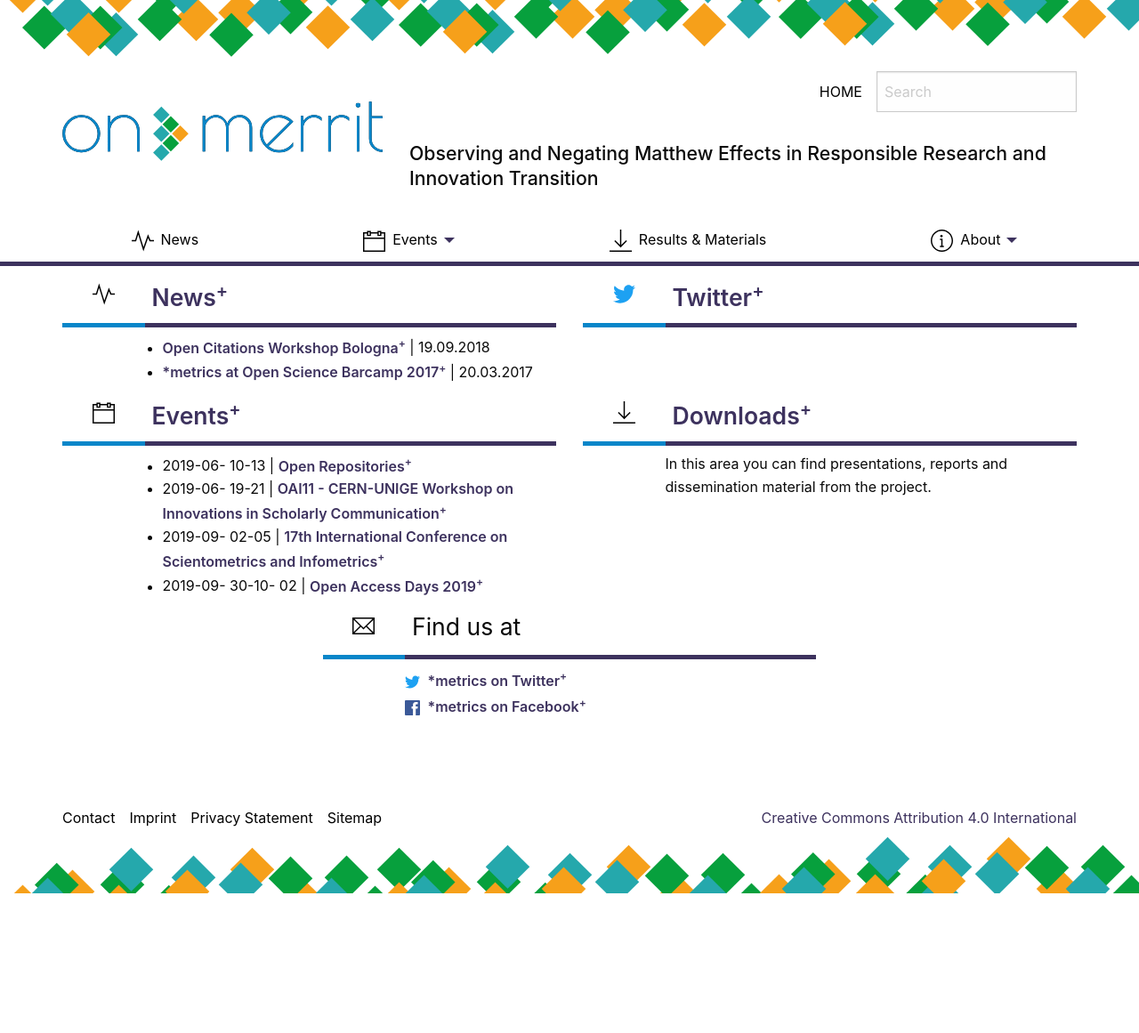
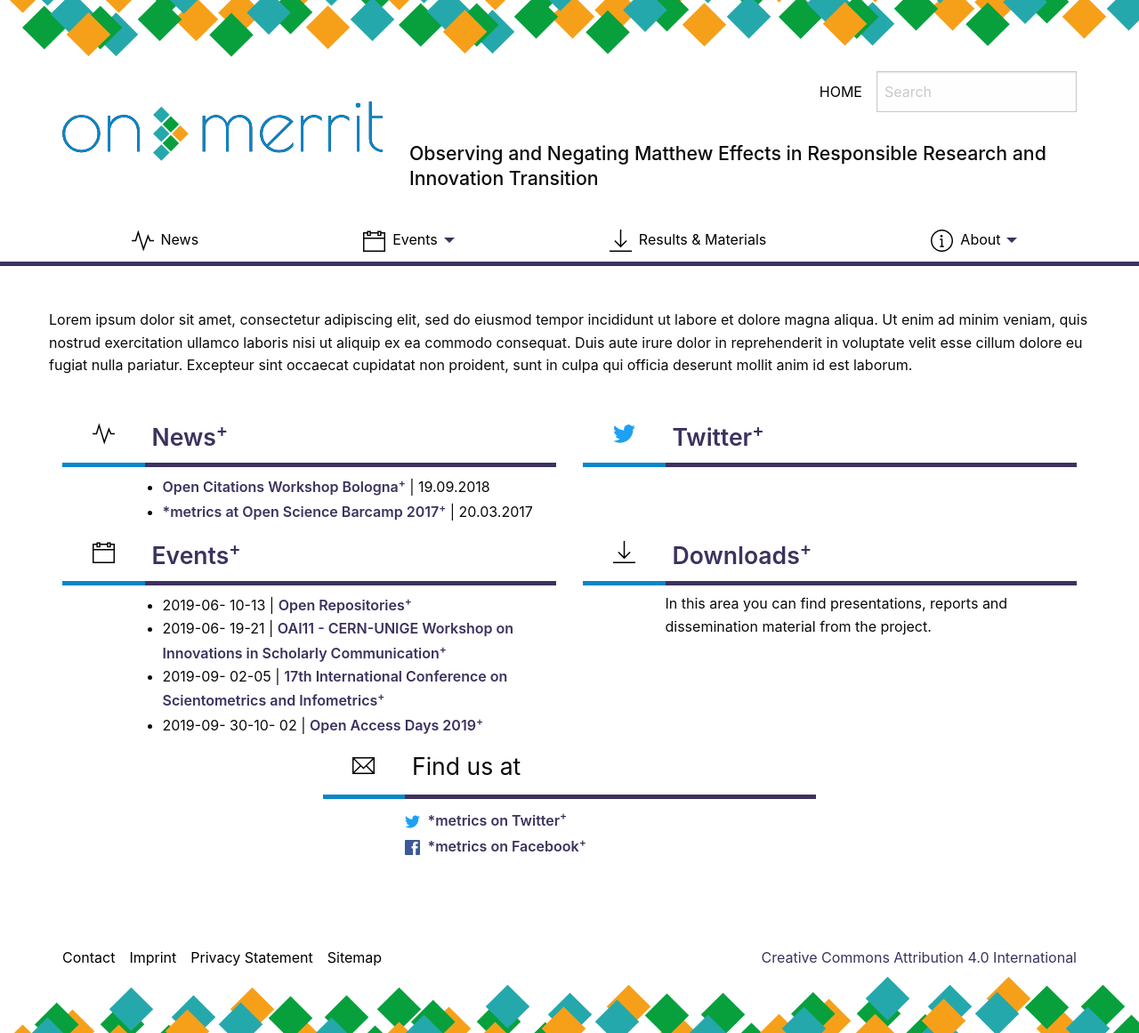
Before and after one commit to subugoe/on-merrit-website, a Jekyll site: the page built from pages/home.md, in a window 1280 px wide. Shown: the whole page at 89% size. Built offline with Jekyll 4.4.1, drawn with Linux system fonts in a browser that asks for light colours; nearby versions of some CDN libraries; comment, search, counter and statistics services are not loaded; before the commit the page ends 1004 px from its top, so only the background shows below that.

Commit message:
ADD happy talk feature on home

```diff
--- a/pages/home.md
+++ b/pages/home.md
@@ -7,9 +7,9 @@
 order:
 alt: "Website of the *metrics project"
 ---
-<!-- <div class="columns margin-top-4 margin-bottom-4" markdown="1">
-Welcome to the website of the DFG funded project **\*metrics** (**ME**asuring **T**he **R**eliability and perceptions of **I**ndicators for interactions with s**C**ientific product**S**).
-</div> -->
+<div class="columns margin-top-4 margin-bottom-4" markdown="1">
+Lorem ipsum dolor sit amet, consectetur adipiscing elit, sed do eiusmod tempor incididunt ut labore et dolore magna aliqua. Ut enim ad minim veniam, quis nostrud exercitation ullamco laboris nisi ut aliquip ex ea commodo consequat. Duis aute irure dolor in reprehenderit in voluptate velit esse cillum dolore eu fugiat nulla pariatur. Excepteur sint occaecat cupidatat non proident, sunt in culpa qui officia deserunt mollit anim id est laborum.
+</div>
 <!-- <div class="columns collapse mansonry__wrap"> -->
 <!-- <div class="cell collapse"> -->
 <!-- <div id="masonry-container" class="cell grid-x grid-container small-collapse medium-collapse"> -->
```
